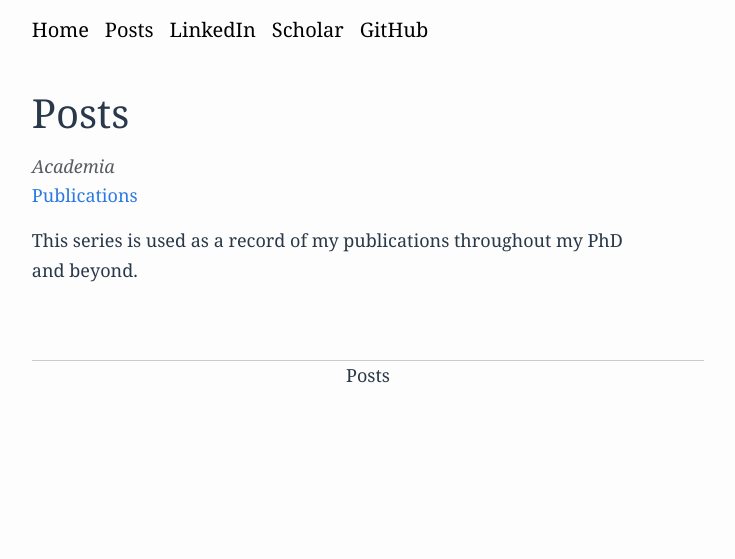
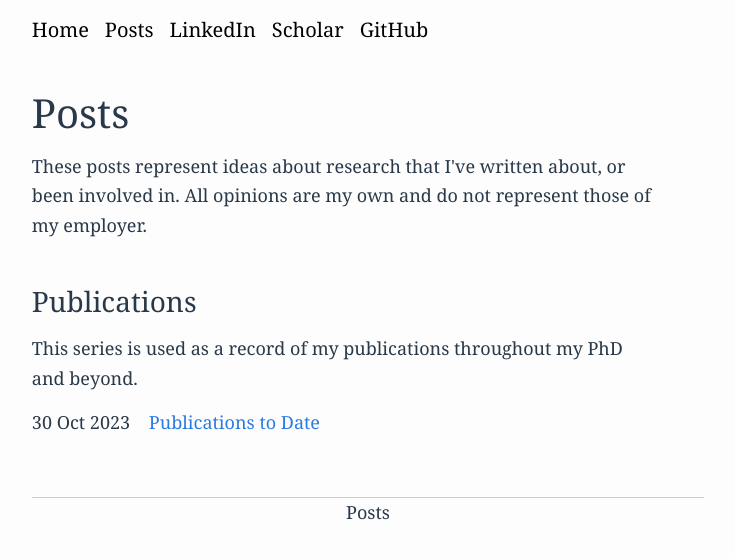
Before and after one commit to t-walshe/t-walshe.github.io, a Jekyll site: the page built from series.html, in a window 1280 px wide. Shown: the top 559 px of the page, without its empty margins (272-1007 px from the left). Built offline with Jekyll 4.4.1, drawn with Linux system fonts in a browser that asks for light colours.

Commit message:
Updated directory of posts

```diff
--- a/series.html
+++ b/series.html
@@ -10,14 +10,31 @@ short_title: Posts
       <h1 class="post-title">{{ page.title }}</h1>
     </header>
 
+    <p>These posts represent ideas about research that I've written about, or been involved in. All opinions are my own and do not represent those of my employer.</p>
+    <br>
+
+
+
     {% for series in site.series %}
         {% if series.visible %}
             <div>
-                    <div class="post-meta text-muted"><em>{{ series.topic }}</em></div>
-                    <a href="{{ series.url }}">{{ series.name }}</a> &nbsp&nbsp
+            <h3>{{ series.name }}</h3>
             <p>{{ series.content | markdownify }}</p>
+
+            {% assign filtered_posts = site.posts | where: 'series', series.name | sort: "date" | reverse %}
+            {% assign num_posts = filtered_posts | size %}
+            {% if num_posts > 0 %}
+                {% for post in filtered_posts %}
+                    {% if post.visible %}
+                        <div>
+                            {{ post.date | date_to_string }} &nbsp&nbsp
+                            <a href="{{ post.url }}">{{ post.title }}</a>
                             <br/>
-                    <br/>
+                        </div>
+                    {% endif %}
+                {% endfor %}
+            {% endif %}
+            <br><br>
             </div>
         {% endif %}
     {% endfor %}
```
Lines whose indentation alone changed are shown as unchanged.
